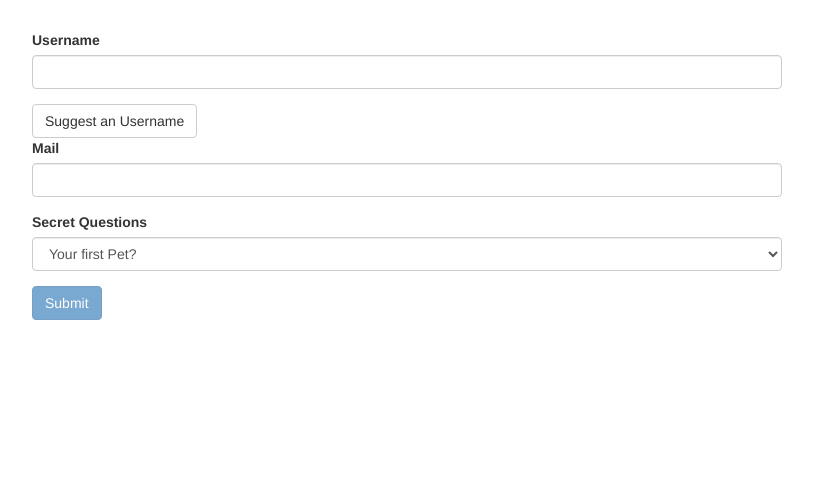
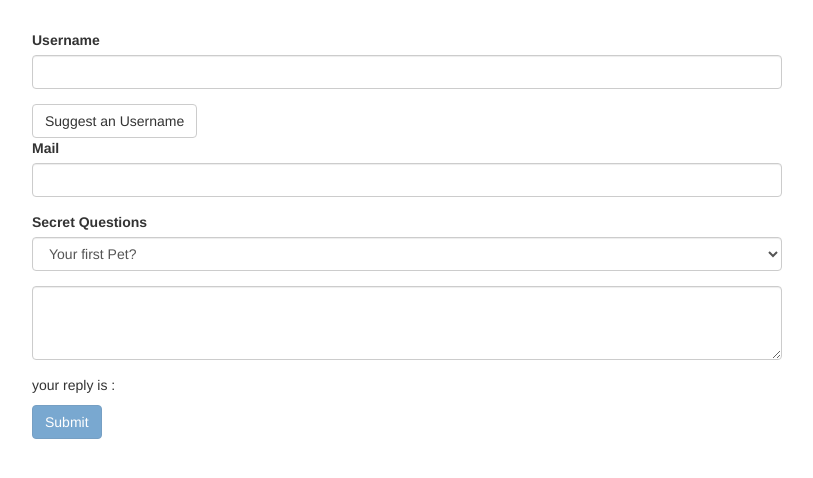
Before and after one commit to manoj1995madushanka/angular-forms, an Angular app: page / in a window 1280 px wide. Shown: the top 478 px of the page, without its empty margins (233-1046 px from the left). Built offline with nearby package versions, Linux system fonts and the light colour scheme.

Commit message:
form control with two-way data binding

```diff
--- a/src/app/app.component.html
+++ b/src/app/app.component.html
@@ -41,6 +41,14 @@
           </select>
         </div>
 
+        <!--use ngModel with two way binding-->
+        <div class="form-group">
+          <textarea name="questionAnswer" rows="3" class="form-control" [(ngModel)]="answer">
+          </textarea>
+        </div>
+
+        <p>your reply is : {{answer}}</p>
+
         <button
           class="btn btn-primary"
           type="submit"
--- a/src/app/app.component.ts
+++ b/src/app/app.component.ts
@@ -9,6 +9,7 @@ import {NgForm} from '@angular/forms';
 export class AppComponent {
 
   defaultQuestion = 'pet';
+  answer: '';
 
   @ViewChild('form') form: NgForm;
 
```
